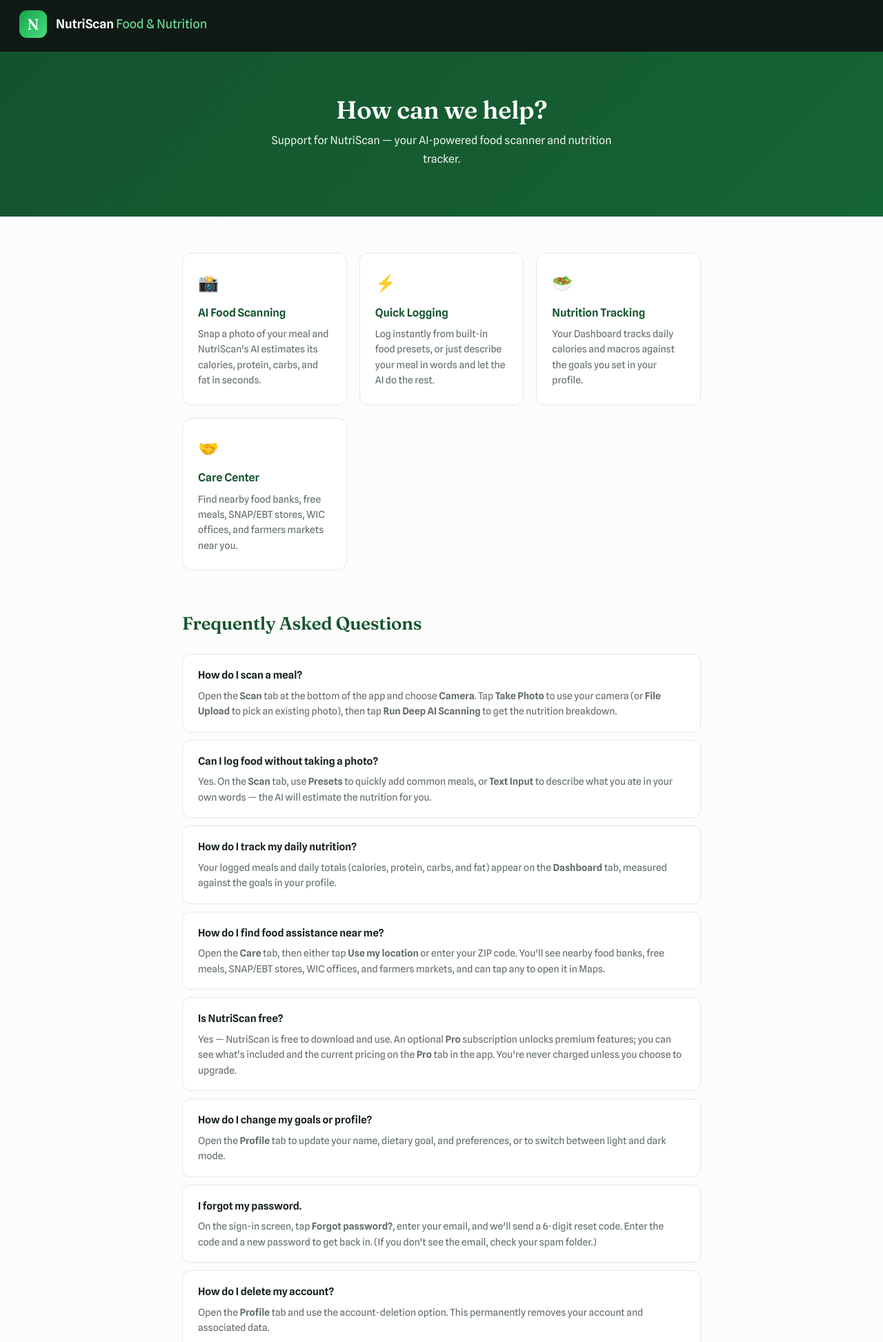
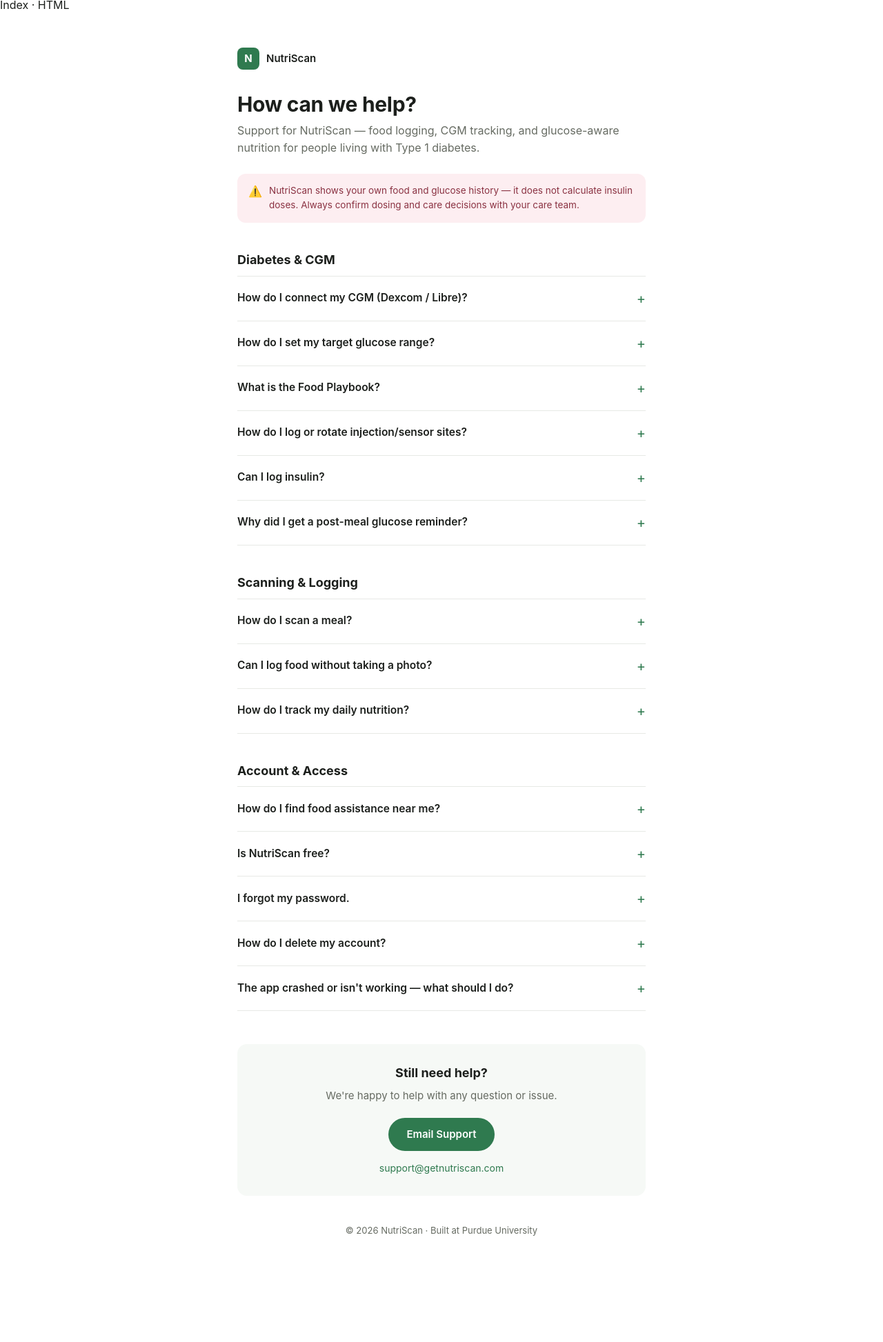
Before and after one commit to getnutriscan/nutriscan-support, a plain HTML site: page index.html in a window 1280 px wide. Shown: the part 5-1951 px from the top of the page at 69% size. After the commit the page ends 1879 px from the top, so only its background shows below. Drawn offline with Linux system fonts and the light colour scheme.

Commit message:
Refactor index.html for layout and styling enhancements
Updated HTML structure and styles for improved layout and design.

```diff
--- a/index.html
+++ b/index.html
@@ -1,183 +1,251 @@
+
+Index · HTML
 <!DOCTYPE html>
 <html lang="en">
 <head>
-<meta charset="UTF-8" />
-<meta name="viewport" content="width=device-width, initial-scale=1.0" />
+<meta charset="UTF-8">
+<meta name="viewport" content="width=device-width, initial-scale=1.0">
 <title>NutriScan — Support</title>
-<link rel="preconnect" href="https://fonts.googleapis.com" />
-<link rel="preconnect" href="https://fonts.gstatic.com" crossorigin />
-<link href="https://fonts.googleapis.com/css2?family=Fraunces:opsz,wght@9..144,500;9..144,600&family=Spline+Sans:wght@400;500;600&display=swap" rel="stylesheet" />
 <style>
   :root {
-    --ink: #14201a;
-    --muted: #5d6b63;
-    --accent: #16a34a;
-    --accent-soft: #e7f6ec;
-    --line: #e4e9e5;
-    --bg: #fbfcfb;
-    --card: #ffffff;
-    --dark: #0f1a14;
+    --green: #2f7a4f;
+    --red: #e0435c;
+    --ink: #1c1f1c;
+    --muted: #666b62;
+    --bg: #ffffff;
+    --border: #e7e9e5;
+    --red-bg: #fdeef1;
   }
-  * { margin: 0; padding: 0; box-sizing: border-box; }
-  html { -webkit-text-size-adjust: 100%; }
+  * { box-sizing: border-box; }
   body {
-    background: var(--bg); color: var(--ink);
-    font-family: "Spline Sans", system-ui, sans-serif;
-    line-height: 1.65; font-size: 16px;
+    margin: 0;
+    font-family: -apple-system, BlinkMacSystemFont, "Segoe UI", Roboto, Helvetica, Arial, sans-serif;
+    background: var(--bg);
+    color: var(--ink);
+    line-height: 1.6;
   }
-  a { color: var(--accent); text-decoration: none; }
-  header {
-    background: var(--dark); padding: 20px 28px;
-    display: flex; align-items: center; gap: 13px;
+  .wrap { max-width: 640px; margin: 0 auto; padding: 48px 24px 80px; }
+
+  .brand {
+    display: flex;
+    align-items: center;
+    gap: 10px;
+    margin-bottom: 32px;
   }
-  .logo {
-    width: 40px; height: 40px; border-radius: 11px;
-    background: linear-gradient(135deg, #16a34a, #4ade80);
+  .mark {
+    width: 32px; height: 32px;
+    border-radius: 8px;
+    background: var(--green);
+    color: #fff;
     display: flex; align-items: center; justify-content: center;
-    color: #fff; font-family: "Fraunces", serif; font-weight: 600; font-size: 22px;
+    font-weight: 700;
+    font-size: 15px;
   }
-  header h1 { color: #fff; font-size: 18px; font-weight: 600; }
-  header h1 span { color: #6ee7a0; font-weight: 400; }
-  .hero {
-    background: linear-gradient(135deg, #14532d 0%, #166534 100%);
-    color: #fff; text-align: center; padding: 64px 24px 70px;
+  .brand span { font-weight: 600; font-size: 15px; }
+
+  h1 {
+    font-size: 30px;
+    line-height: 1.2;
+    margin: 0 0 8px;
+    letter-spacing: -0.01em;
   }
-  .hero h2 {
-    font-family: "Fraunces", Georgia, serif; font-weight: 600;
-    font-size: 36px; line-height: 1.12; margin-bottom: 12px; letter-spacing: -0.01em;
+  p.sub {
+    color: var(--muted);
+    font-size: 16px;
+    margin: 0 0 24px;
   }
-  .hero p { font-size: 16px; opacity: 0.9; max-width: 520px; margin: 0 auto; }
-  .container { max-width: 800px; margin: 0 auto; padding: 52px 24px 80px; }
-  .cards {
-    display: grid; grid-template-columns: repeat(auto-fit, minmax(230px, 1fr));
-    gap: 18px; margin-bottom: 56px;
+
+  .disclaimer {
+    display: flex;
+    gap: 10px;
+    align-items: flex-start;
+    background: var(--red-bg);
+    border-radius: 12px;
+    padding: 14px 16px;
+    margin-bottom: 40px;
+    font-size: 13.5px;
+    color: #8a3242;
   }
-  .card {
-    background: var(--card); border: 1px solid var(--line);
-    border-radius: 14px; padding: 24px 22px;
+  .disclaimer .icon { flex-shrink: 0; font-size: 16px; line-height: 1.4; }
+
+  h2 {
+    font-size: 18px;
+    margin: 0 0 4px;
   }
-  .card .ico { font-size: 24px; margin-bottom: 10px; }
-  .card h3 { font-size: 16px; font-weight: 600; margin-bottom: 6px; color: #14532d; }
-  .card p { font-size: 14px; color: var(--muted); line-height: 1.6; }
-  .sec-title {
-    font-family: "Fraunces", Georgia, serif; font-weight: 600;
-    font-size: 26px; margin-bottom: 22px; color: #14532d; letter-spacing: -0.01em;
+
+  .faq {
+    margin-top: 8px;
+    border-top: 1px solid var(--border);
   }
-  .faq-item {
-    background: var(--card); border: 1px solid var(--line);
-    border-radius: 12px; padding: 18px 22px; margin-bottom: 11px;
+  details {
+    border-bottom: 1px solid var(--border);
+    padding: 16px 0;
   }
-  .faq-item h4 { font-size: 15px; font-weight: 600; margin-bottom: 6px; }
-  .faq-item p { font-size: 14px; color: var(--muted); line-height: 1.6; }
-  .faq-item a { border-bottom: 1px solid var(--accent-soft); }
+  summary {
+    cursor: pointer;
+    font-weight: 600;
+    font-size: 15.5px;
+    list-style: none;
+    display: flex;
+    justify-content: space-between;
+    align-items: center;
+    gap: 12px;
+  }
+  summary::-webkit-details-marker { display: none; }
+  summary::after {
+    content: "+";
+    color: var(--green);
+    font-size: 20px;
+    font-weight: 400;
+    flex-shrink: 0;
+  }
+  details[open] summary::after { content: "–"; }
+  details p {
+    margin: 10px 0 0;
+    color: var(--muted);
+    font-size: 15px;
+  }
+  details strong { color: var(--ink); }
+
+  .section-gap { margin-top: 40px; }
+
   .contact {
-    background: var(--dark); border-radius: 16px;
-    padding: 40px 32px; text-align: center; color: #fff; margin-top: 56px;
+    margin-top: 48px;
+    text-align: center;
+    padding: 28px 20px;
+    background: #f6f9f6;
+    border-radius: 14px;
   }
-  .contact h2 {
-    font-family: "Fraunces", Georgia, serif; font-weight: 600;
-    font-size: 24px; margin-bottom: 8px;
+  .contact h2 { margin-bottom: 6px; }
+  .contact p { color: var(--muted); margin: 0 0 20px; font-size: 15px; }
+  .contact a.button {
+    display: inline-block;
+    background: var(--green);
+    color: #fff;
+    text-decoration: none;
+    font-weight: 600;
+    font-size: 15px;
+    padding: 12px 26px;
+    border-radius: 999px;
   }
-  .contact p { font-size: 15px; opacity: 0.8; margin-bottom: 22px; }
-  .contact a.btn {
-    display: inline-block; background: var(--accent); color: #fff;
-    padding: 13px 30px; border-radius: 10px; font-weight: 600; font-size: 15px;
+  .contact .email {
+    display: block;
+    margin-top: 14px;
+    font-size: 14px;
+    color: var(--muted);
   }
-  .contact a.btn:hover { background: #15803d; }
-  .contact .email { margin-top: 14px; font-size: 13px; opacity: 0.6; }
-  footer { text-align: center; padding: 26px; font-size: 13px; color: var(--muted); }
-  @media (max-width: 560px) {
-    .hero h2 { font-size: 29px; }
-    .container { padding: 40px 18px 64px; }
+  .contact .email a { color: var(--green); text-decoration: none; }
+
+  footer {
+    text-align: center;
+    color: var(--muted);
+    font-size: 13px;
+    margin-top: 40px;
+  }
+
+  summary:focus-visible, a:focus-visible {
+    outline: 2px solid var(--green);
+    outline-offset: 3px;
   }
 </style>
 </head>
 <body>
+<div class="wrap">
 
-<header>
-  <div class="logo">N</div>
-  <h1>NutriScan <span>Food &amp; Nutrition</span></h1>
-</header>
+  <div class="brand">
+    <div class="mark">N</div>
+    <span>NutriScan</span>
+  </div>
 
-<div class="hero">
-  <h2>How can we help?</h2>
-  <p>Support for NutriScan — your AI-powered food scanner and nutrition tracker.</p>
-</div>
+  <h1>How can we help?</h1>
+  <p class="sub">Support for NutriScan — food logging, CGM tracking, and glucose-aware nutrition for people living with Type 1 diabetes.</p>
 
-<div class="container">
+  <div class="disclaimer">
+    <span class="icon">⚠️</span>
+    <span>NutriScan shows your own food and glucose history — it does not calculate insulin doses. Always confirm dosing and care decisions with your care team.</span>
+  </div>
 
-  <div class="cards">
-    <div class="card">
-      <div class="ico">📸</div>
-      <h3>AI Food Scanning</h3>
-      <p>Snap a photo of your meal and NutriScan's AI estimates its calories, protein, carbs, and fat in seconds.</p>
-    </div>
-    <div class="card">
-      <div class="ico">⚡</div>
-      <h3>Quick Logging</h3>
-      <p>Log instantly from built-in food presets, or just describe your meal in words and let the AI do the rest.</p>
-    </div>
-    <div class="card">
-      <div class="ico">🥗</div>
-      <h3>Nutrition Tracking</h3>
-      <p>Your Dashboard tracks daily calories and macros against the goals you set in your profile.</p>
-    </div>
-    <div class="card">
-      <div class="ico">🤝</div>
-      <h3>Care Center</h3>
-      <p>Find nearby food banks, free meals, SNAP/EBT stores, WIC offices, and farmers markets near you.</p>
+  <h2>Diabetes &amp; CGM</h2>
+  <div class="faq">
+    <details>
+      <summary>How do I connect my CGM (Dexcom / Libre)?</summary>
+      <p>In <strong>Profile → Diabetes</strong>, set your <strong>CGM / Glucose Source</strong> to <strong>Apple Health</strong>. Once your Dexcom or Libre app is syncing to Apple Health, your glucose readings flow into NutriScan automatically.</p>
+    </details>
+    <details>
+      <summary>How do I set my target glucose range?</summary>
+      <p>Open <strong>Profile → Diabetes</strong> and enter your <strong>Low</strong> and <strong>High</strong> targets in mg/dL or mmol/L. Many adults use roughly 70–180 mg/dL, but always use the range your care team has set for you.</p>
+    </details>
+    <details>
+      <summary>What is the Food Playbook?</summary>
+      <p>Your Food Playbook builds from your own history — log a meal, then a glucose reading before and 1–2 hours after (or let your connected CGM fill it in automatically). Over time it shows how specific foods tend to affect <em>your</em> glucose. It's your history, not a prediction, and never an insulin dose.</p>
+    </details>
+    <details>
+      <summary>How do I log or rotate injection/sensor sites?</summary>
+      <p>Open <strong>Dashboard → Sites &amp; Sensors</strong> to log a new sensor or injection site. NutriScan suggests your next site so you can rotate consistently, and tracks how long your current sensor has been in place.</p>
+    </details>
+    <details>
+      <summary>Can I log insulin?</summary>
+      <p>Insulin logging is available with <strong>NutriScan Pro</strong>, alongside carb counting, glucose &amp; time-in-range charts, and post-meal pattern tracking. NutriScan never suggests a dose — it only helps you keep a record.</p>
+    </details>
+    <details>
+      <summary>Why did I get a post-meal glucose reminder?</summary>
+      <p>If enabled in <strong>Profile → Reminders</strong>, NutriScan nudges you about 2 hours after a logged meal to check your glucose, so your Food Playbook keeps building. You can turn this off any time in Reminders.</p>
+    </details>
+  </div>
+
+  <div class="section-gap">
+    <h2>Scanning &amp; Logging</h2>
+    <div class="faq">
+      <details>
+        <summary>How do I scan a meal?</summary>
+        <p>Open the <strong>Scan</strong> tab and choose <strong>Camera</strong>. Tap <strong>Take Photo</strong> (or <strong>File Upload</strong> for an existing photo), then tap <strong>Run Deep AI Scanning</strong> for a full nutrition and carb breakdown.</p>
+      </details>
+      <details>
+        <summary>Can I log food without taking a photo?</summary>
+        <p>Yes. On the <strong>Scan</strong> tab, use <strong>Presets</strong> for common meals, or <strong>Text Input</strong> to describe what you ate — the AI estimates carbs and nutrition either way.</p>
+      </details>
+      <details>
+        <summary>How do I track my daily nutrition?</summary>
+        <p>Your logged meals and daily totals — including carbs — appear on the <strong>Dashboard</strong> tab, measured against the goals in your profile.</p>
+      </details>
     </div>
   </div>
 
-  <h2 class="sec-title">Frequently Asked Questions</h2>
-
-  <div class="faq-item">
-    <h4>How do I scan a meal?</h4>
-    <p>Open the <strong>Scan</strong> tab at the bottom of the app and choose <strong>Camera</strong>. Tap <strong>Take Photo</strong> to use your camera (or <strong>File Upload</strong> to pick an existing photo), then tap <strong>Run Deep AI Scanning</strong> to get the nutrition breakdown.</p>
-  </div>
-  <div class="faq-item">
-    <h4>Can I log food without taking a photo?</h4>
-    <p>Yes. On the <strong>Scan</strong> tab, use <strong>Presets</strong> to quickly add common meals, or <strong>Text Input</strong> to describe what you ate in your own words — the AI will estimate the nutrition for you.</p>
-  </div>
-  <div class="faq-item">
-    <h4>How do I track my daily nutrition?</h4>
-    <p>Your logged meals and daily totals (calories, protein, carbs, and fat) appear on the <strong>Dashboard</strong> tab, measured against the goals in your profile.</p>
-  </div>
-  <div class="faq-item">
-    <h4>How do I find food assistance near me?</h4>
-    <p>Open the <strong>Care</strong> tab, then either tap <strong>Use my location</strong> or enter your ZIP code. You'll see nearby food banks, free meals, SNAP/EBT stores, WIC offices, and farmers markets, and can tap any to open it in Maps.</p>
-  </div>
-  <div class="faq-item">
-    <h4>Is NutriScan free?</h4>
-    <p>Yes — NutriScan is free to download and use. An optional <strong>Pro</strong> subscription unlocks premium features; you can see what's included and the current pricing on the <strong>Pro</strong> tab in the app. You're never charged unless you choose to upgrade.</p>
-  </div>
-  <div class="faq-item">
-    <h4>How do I change my goals or profile?</h4>
-    <p>Open the <strong>Profile</strong> tab to update your name, dietary goal, and preferences, or to switch between light and dark mode.</p>
-  </div>
-  <div class="faq-item">
-    <h4>I forgot my password.</h4>
-    <p>On the sign-in screen, tap <strong>Forgot password?</strong>, enter your email, and we'll send a 6-digit reset code. Enter the code and a new password to get back in. (If you don't see the email, check your spam folder.)</p>
-  </div>
-  <div class="faq-item">
-    <h4>How do I delete my account?</h4>
-    <p>Open the <strong>Profile</strong> tab and use the account-deletion option. This permanently removes your account and associated data.</p>
-  </div>
-  <div class="faq-item">
-    <h4>The app crashed or isn't working — what should I do?</h4>
-    <p>Try fully closing and reopening the app, and make sure your iOS is up to date. If the problem continues, email us at the address below and we'll help you sort it out.</p>
+  <div class="section-gap">
+    <h2>Account &amp; Access</h2>
+    <div class="faq">
+      <details>
+        <summary>How do I find food assistance near me?</summary>
+        <p>Open the <strong>Care</strong> tab, then tap <strong>Use my location</strong> or enter your ZIP code to see nearby food banks, free meals, SNAP/EBT stores, WIC offices, and farmers markets.</p>
+      </details>
+      <details>
+        <summary>Is NutriScan free?</summary>
+        <p>Yes — NutriScan is free to download and use. An optional <strong>Pro</strong> subscription adds features like insulin logging and glucose trend charts; you're never charged unless you choose to upgrade.</p>
+      </details>
+      <details>
+        <summary>I forgot my password.</summary>
+        <p>On the sign-in screen, tap <strong>Forgot password?</strong>, enter your email, and we'll send a 6-digit reset code. Check your spam folder if it doesn't arrive.</p>
+      </details>
+      <details>
+        <summary>How do I delete my account?</summary>
+        <p>Open the <strong>Profile</strong> tab and use the account-deletion option. This permanently removes your account, glucose history, and logged data.</p>
+      </details>
+      <details>
+        <summary>The app crashed or isn't working — what should I do?</summary>
+        <p>Try fully closing and reopening the app, and make sure your iOS is up to date. If the problem continues, email us below and we'll help you sort it out.</p>
+      </details>
+    </div>
   </div>
 
   <div class="contact">
     <h2>Still need help?</h2>
     <p>We're happy to help with any question or issue.</p>
-    <a class="btn" href="mailto:support@getnutriscan.com">Email Support</a>
-    <div class="email">support@getnutriscan.com</div>
+    <a class="button" href="mailto:support@getnutriscan.com">Email Support</a>
+    <span class="email"><a href="mailto:support@getnutriscan.com">support@getnutriscan.com</a></span>
   </div>
 
+  <footer>© 2026 NutriScan · Built at Purdue University</footer>
+
 </div>
-
-<footer>© 2026 NutriScan · Built at Purdue University</footer>
-
 </body>
 </html>
```
